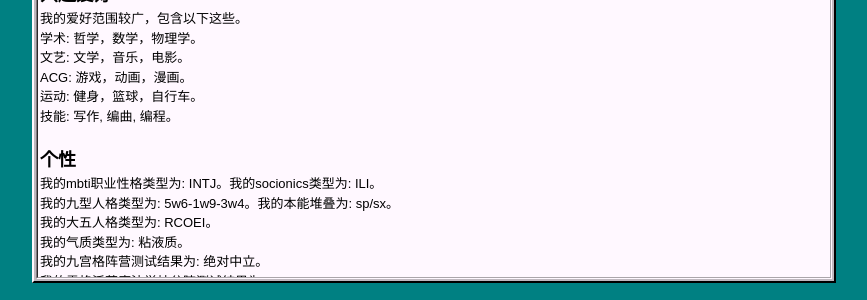
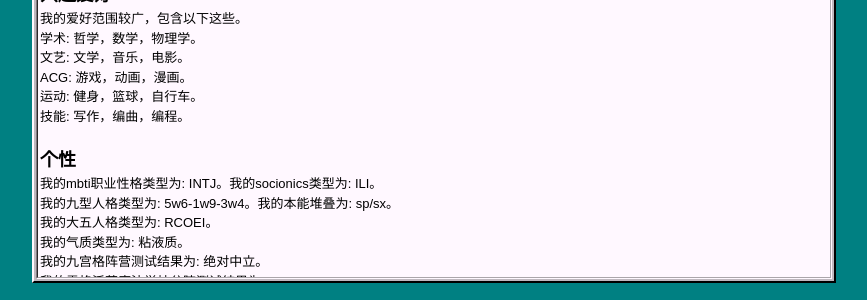
Before and after one commit to player1-Z/player1-Z.github.io, a Jekyll site: the page built from _posts/2020-10-24-Selfintro.md, in a window 1280 px wide. Shown: the part 630-930 px from the top of the page, without its empty margins (206-1073 px from the left). Built offline with Jekyll 4.4.1, drawn with Linux system fonts in a browser that asks for light colours.

```diff
--- a/_posts/2020-10-24-Selfintro.md
+++ b/_posts/2020-10-24-Selfintro.md
@@ -16,7 +16,7 @@ tags: info
   文艺: 文学，音乐，电影。
   ACG: 游戏，动画，漫画。
   运动: 健身，篮球，自行车。
-  技能: 写作, 编曲, 编程。
+  技能: 写作，编曲，编程。
 
 
 ## 个性
```
